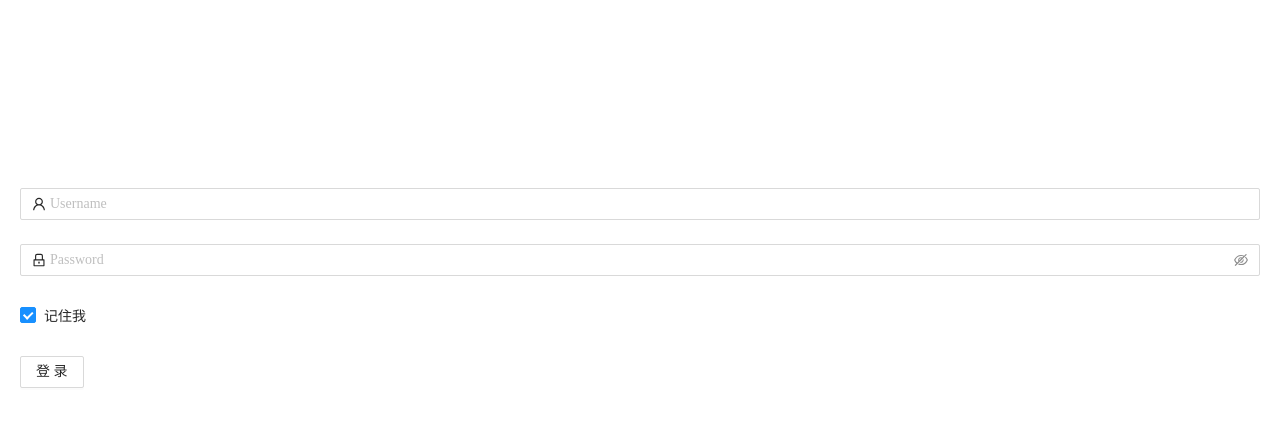
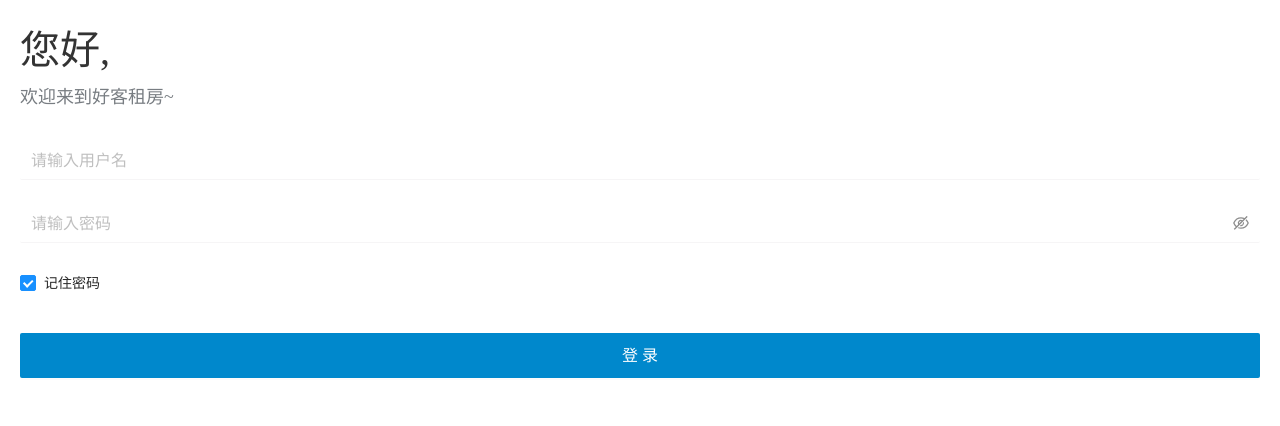
Before and after one commit to ynn1830084621/hkzf-project, a React (Create React App) app in the folder hkzf-mobile/: page / in a window 1280 px wide. Shown: the top 426 px of the page. Built offline with nearby package versions, Linux system fonts and the light colour scheme.

Commit message:
''登录页面改动样式''

```diff
--- a/hkzf-mobile/src/app/store.js
+++ b/hkzf-mobile/src/app/store.js
@@ -2,7 +2,7 @@ import { configureStore } from '@reduxjs/toolkit'
 import { combineReducers } from 'redux';
 import cityReducer from '../reducer/citySlice'
 import { persistStore, persistReducer } from 'redux-persist'
-import storage from 'redux-persist/lib/storage'//会话存储
+import storage from 'redux-persist/lib/storage'
 
 // 创建reducer对象
 const reducer = {
--- a/hkzf-mobile/src/pages/Login/index.js
+++ b/hkzf-mobile/src/pages/Login/index.js
@@ -1,6 +1,6 @@
 import React from 'react';
 import { LockOutlined, UserOutlined } from '@ant-design/icons';
-import { Button, Checkbox, Form, Input, message } from 'antd';
+import { Button, Checkbox , Form, Input, message } from 'antd';
 import { useSelector } from 'react-redux'
 import { useNavigate } from 'react-router-dom';
 import './index.scss'
@@ -25,6 +25,9 @@ function Login() {
   };
   return (
     <div className='login'>
+      <div className='login-title'>您好,</div>
+      <div className='login-welcome'>欢迎来到好客租房~</div>
+      <div className='login-content'>
         <Form
           name="normal_login"
           className="login-form"
@@ -33,27 +36,36 @@ function Login() {
         >
           <Form.Item name="username" rules={[{ required: true, message: 'Please input your Username!' }]}>
             <Input
-            prefix={<UserOutlined className="site-form-item-icon" />}
-            placeholder="Username"
+              className='login-input'
+              bordered={false}
+              size='large'
+              placeholder="请输入用户名"
             />
           </Form.Item>
           <Form.Item name="password" rules={[{ required: true, message: 'Please input your Password!' }]}>
             <Input.Password
-            prefix={<LockOutlined className="site-form-item-icon" />}
+              className='login-input'
               type="password"
-            placeholder="Password"
+              bordered={false}
+              size='large'
+              placeholder="请输入密码"
             />
           </Form.Item>
-        <Form.Item name="remember" valuePropName="checked">
-          <Checkbox>记住我</Checkbox>
+          <Form.Item name="remember" valuePropName="checked" >
+            <Checkbox>记住密码</Checkbox>
           </Form.Item>
-        <Form.Item>
-          <Button htmlType="submit" >
+          <Form.Item >
+            <Button
+              className="login-form-button"
+              size='large'
+              htmlType="submit"
+            >
               登录
             </Button>
           </Form.Item>
         </Form>
       </div>
+    </div>
   )
 }
 
--- a/hkzf-mobile/src/pages/Login/index.scss
+++ b/hkzf-mobile/src/pages/Login/index.scss
@@ -1,11 +1,34 @@
 .login {
     height: 100%;
     padding: 20px;
-    display: flex;
-    align-items: center;
-    .login-form {
-        width: 100%;
-        position: relative;
-        bottom: 100px;
+
+    .login-title {
+        font-size: 40px;
+    }
+
+    .login-welcome {
+        font-size: 18px;
+        color:  #787d82;
+    }
+
+    .login-content {
+        padding-top: 30px;
+
+        .login-form {
+            width: 100%;
+
+            .login-input {
+                border-bottom: 1px solid #F6F5F6;
+            }
+
+            .login-form-button {
+                width: 100%;
+                height: 45px;
+                margin: 10px 0;
+                background: #08c;
+                border: none;
+                color: #fff;
+            }
+        }
     }
 }
```
Lines whose indentation alone changed are shown as unchanged.
